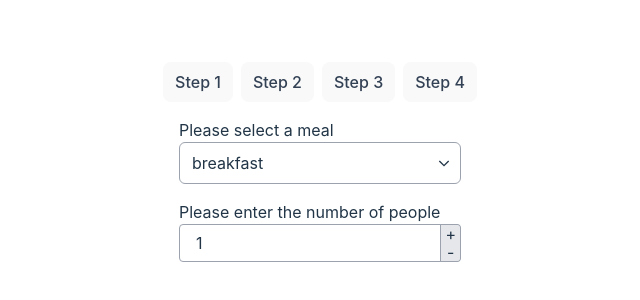
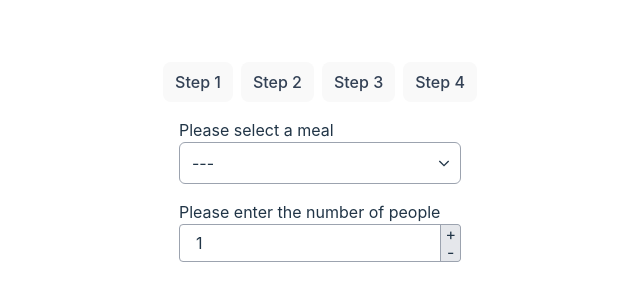
Before and after one commit to devejlee/menu-app, a React app: page / in a window 1280 px wide. Shown: the part 98-398 px from the top of the page, without its empty margins (320-960 px from the left). Built offline with nearby package versions, Linux system fonts and the light colour scheme; the HTML template or start-up script is replaced by a standard one.

Commit message:
showStepOneErrors

```diff
--- a/src/components/Dropdown/Dropdown.tsx
+++ b/src/components/Dropdown/Dropdown.tsx
@@ -5,9 +5,10 @@ import { Dish, Meal, Restaurant } from '../../types';
 interface DropdownProps {
   options: Dish[] | Meal[] | Restaurant[];
   optionType: 'dish' | 'meal' | 'restaurant';
+  error?: boolean;
 }
 
-const Dropdown = ({ options, optionType }: DropdownProps) => {
+const Dropdown = ({ options, optionType, error = false }: DropdownProps) => {
   const selectedMeal = useDishesStore(state => state.selectedMeal);
   const updateSelectedMeal = useDishesStore(state => state.updateSelectedMeal);
 
@@ -29,7 +30,7 @@ const Dropdown = ({ options, optionType }: DropdownProps) => {
   return (
     <div className="relative">
       <button
-        className="relative w-full rounded-md border border-gray-400 bg-white pl-3 pr-10 py-2 text-left focus:border-indigo-500 hover:border-gray-500"
+        className={`relative w-full rounded-md border ${error ? 'border-red-500' : 'border-gray-400'} bg-white pl-3 pr-10 py-2 text-left focus:border-indigo-500 hover:border-gray-500`}
         aria-haspopup="listbox"
         aria-expanded={isOpen}
         onClick={handleDropdown}
--- a/src/components/Navigation/Navigation.tsx
+++ b/src/components/Navigation/Navigation.tsx
@@ -1,9 +1,20 @@
 import { useNavigate } from 'react-router-dom';
+import { useDishesStore } from '../../store/dishesStore';
 
 const Navigation = () => {
+  const selectedMeal = useDishesStore(state => state.selectedMeal);
+  const updateShowStepOneErrors = useDishesStore(state => state.updateShowStepOneErrors);
+
   const navigate = useNavigate();
 
   const handleNavigate = (url: string) => {
+    if (url !== '/') {
+      if (!selectedMeal) {
+        updateShowStepOneErrors(true)
+        return
+      }
+      updateShowStepOneErrors(false)
+    }
     navigate(url)
   }
 
--- a/src/components/StepOne/StepOne.tsx
+++ b/src/components/StepOne/StepOne.tsx
@@ -1,13 +1,20 @@
 import Dropdown from '../Dropdown/Dropdown';
 import PeopleInput from '../PeopleInput/PeopleInput';
 import { Meal } from '../../types';
+import { useDishesStore } from '../../store/dishesStore';
 
 const StepOne = () => {
+  const showStepOneErrors = useDishesStore(state => state.showStepOneErrors);
+  const selectedMeal = useDishesStore(state => state.selectedMeal);
+
   const meals: Meal[] = ['breakfast', 'lunch', 'dinner'];
+  const error = !selectedMeal && showStepOneErrors;
+
   return (
     <main className='mt-4'>
       <p>Please select a meal</p>
-      <Dropdown options={meals} optionType='meal' />
+      <Dropdown options={meals} optionType='meal' error={error} />
+      {error && <p className='text-red-500'>Select a meal!</p>}
       <p className='mt-4'>Please enter the number of people</p>
       <PeopleInput />
     </main>
--- a/src/store/dishesStore.ts
+++ b/src/store/dishesStore.ts
@@ -8,8 +8,9 @@ export const useDishesStore = create<DishesState>()(
       (set) => ({
         dishes: [],
         isLoading: false,
-        error: '',
-        selectedMeal: 'breakfast',
+        error: null,
+        showStepOneErrors: false,
+        selectedMeal: null,
         selectedPeople: 1,
         fetchDishes: async () => {
           try {
@@ -28,6 +29,9 @@ export const useDishesStore = create<DishesState>()(
             set({ isLoading: false});
           }
         },
+        updateShowStepOneErrors: (value) => {
+          set({ showStepOneErrors: value});
+        },
         updateSelectedMeal: (meal) => {
           set({ selectedMeal: meal });
         },
```
Also changed, not shown: src/types/index.ts (+8 -6 lines).
